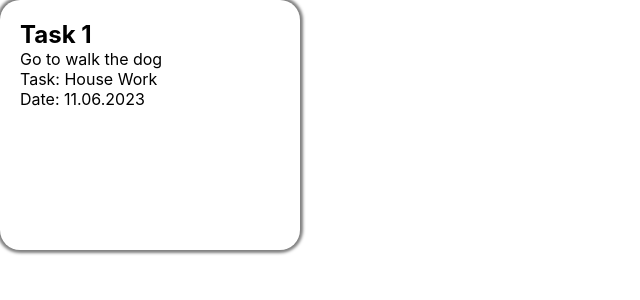
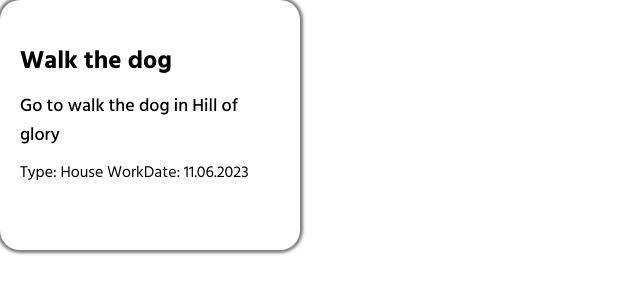
Before and after one commit to skif6623/tasker-shmasker, a React (Create React App) app: page / in a window 1280 px wide. Shown: the top 300 px of the page, without its empty margins (0-640 px from the left). Built offline with nearby package versions, Linux system fonts and the light colour scheme.

Commit message:
added styled system and box

```diff
--- a/package.json
+++ b/package.json
@@ -13,6 +13,7 @@
     "react-dom": "^18.2.0",
     "react-scripts": "5.0.1",
     "styled-components": "^5.3.10",
+    "styled-system": "^5.1.5",
     "typescript": "^4.9.5",
     "web-vitals": "^2.1.4"
   },
@@ -43,10 +44,11 @@
     ]
   },
   "devDependencies": {
-    "@types/styled-components": "^5.1.26",
     "@types/jest": "^27.5.2",
     "@types/node": "^16.18.34",
     "@types/react": "^18.2.8",
-    "@types/react-dom": "^18.2.4"
+    "@types/react-dom": "^18.2.4",
+    "@types/styled-components": "^5.1.26",
+    "@types/styled-system": "^5.1.16"
   }
 }
--- a/public/index.html
+++ b/public/index.html
@@ -14,6 +14,10 @@
     <title>TaskerShmasker</title>
     <link rel="preconnect" href="https://fonts.googleapis.com" />
     <link rel="preconnect" href="https://fonts.gstatic.com" crossorigin />
+    <link
+      href="https://fonts.googleapis.com/css2?family=Hind+Siliguri:wght@400;500;700&family=Roboto:wght@400;500;700&display=swap"
+      rel="stylesheet"
+    />
     <script type="text/javascript">
       (function (l) {
         if (l.search[1] === '/') {
--- /dev/null
+++ b/src/Box.tsx
@@ -0,0 +1,21 @@
+import styled from 'styled-components';
+import {
+  space,
+  color,
+  layout,
+  flexbox,
+  grid,
+  FlexboxProps,
+} from 'styled-system';
+
+export const Box = styled.div<FlexboxProps>(
+  {
+    boxSizing: 'border-box',
+    minWidth: 0,
+  },
+  space,
+  color,
+  layout,
+  flexbox,
+  grid
+);
--- a/src/components/Card/Card.styled.ts
+++ b/src/components/Card/Card.styled.ts
@@ -1,12 +1,32 @@
 import styled from 'styled-components';
 
 export const CardWrapper = styled.div`
+  display: flex;
+  flex-direction: column;
   width: 300px;
   height: 250px;
-  padding: 20px;
+  padding-top: 40px;
+  padding-bottom: 10px;
+  padding-left: 20px;
+  padding-right: 20px;
+
+  font-family: 'Hind Siliguri';
 
   border-radius: 20px;
   -webkit-box-shadow: 0px 0px 3px 3px rgba(0, 0, 0, 0.5);
   -moz-box-shadow: 0px 0px 3px 3px rgba(0, 0, 0, 0.5);
   box-shadow: 0px 0px 3px 3px rgba(0, 0, 0, 0.5);
 `;
+
+export const CardTitle = styled.h2`
+  margin-bottom: 10px;
+
+  font-size: 25px;
+`;
+
+export const CardDescription = styled.p`
+  margin-bottom: 10px;
+
+  font-size: 18px;
+  font-weight: 500;
+`;
--- a/src/components/Card/Card.tsx
+++ b/src/components/Card/Card.tsx
@@ -1,13 +1,16 @@
 import React from 'react';
-import { CardWrapper } from './Card.styled';
+import { CardWrapper, CardTitle, CardDescription } from './Card.styled';
+import { Box } from '../../Box';
 
 export const Card = () => {
   return (
     <CardWrapper>
-      <h2>Task 1</h2>
-      <p>Go to walk the dog</p>
-      <p>Task: House Work</p>
-      <p>Date: 11.06.2023</p>
+      <CardTitle>Walk the dog</CardTitle>
+      <CardDescription>Go to walk the dog in Hill of glory</CardDescription>
+      <Box display="flex">
+        <p>Type: House Work</p>
+        <p>Date: 11.06.2023</p>
+      </Box>
     </CardWrapper>
   );
 };
```
Also changed, not shown: 1 other file (tests, documents, lock files or other folders).
